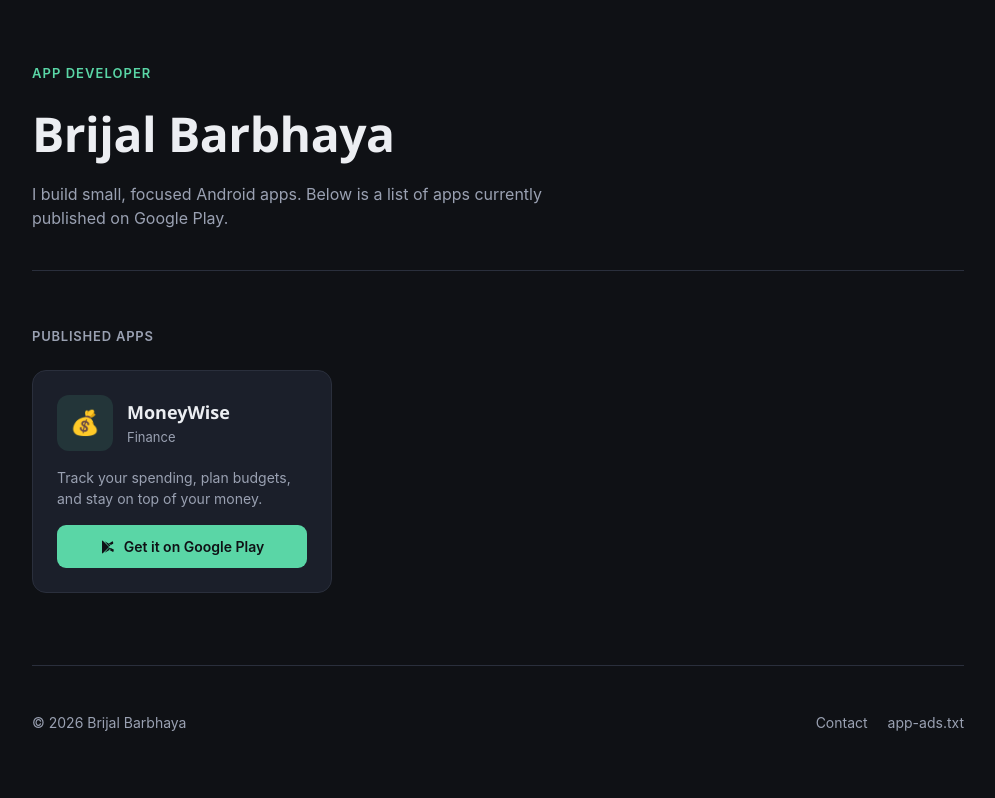
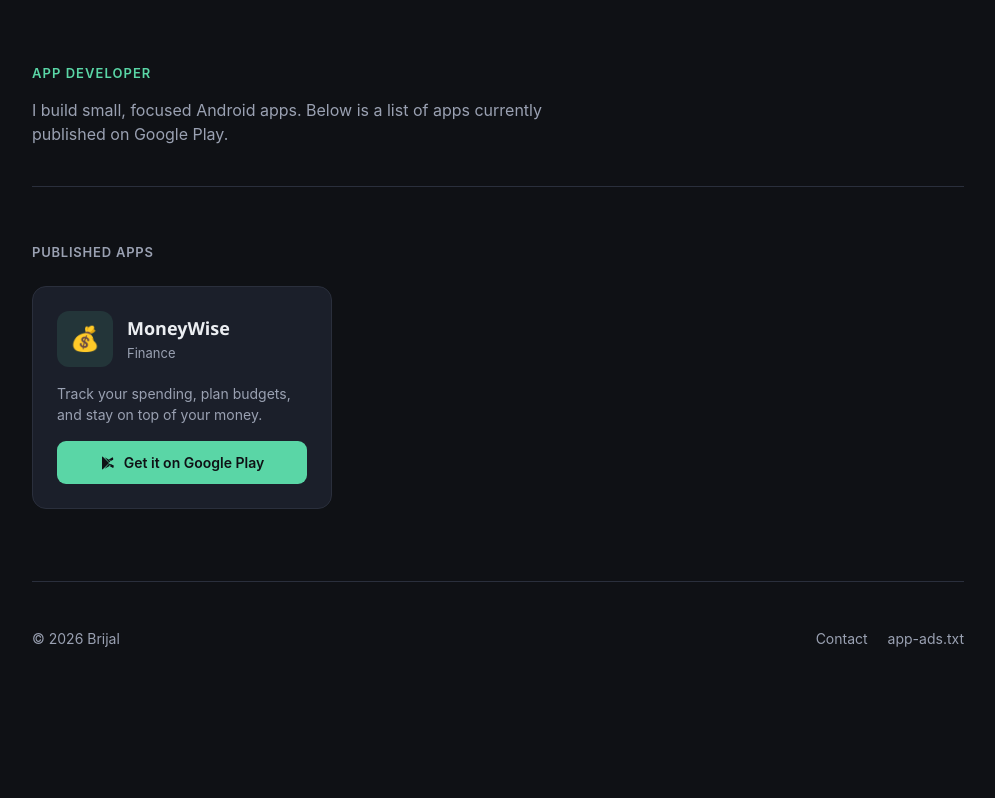
Before and after one commit to brijalbrb/brijalbrb.github.io, a plain HTML site: page index.html in a window 1280 px wide. Shown: the whole page, without its empty margins (142-1137 px from the left). Drawn offline with Linux system fonts and the light colour scheme.

Commit message:
Update index.html

```diff
--- a/index.html
+++ b/index.html
@@ -3,7 +3,7 @@
 <head>
 <meta charset="UTF-8">
 <meta name="viewport" content="width=device-width, initial-scale=1.0">
-<title>Brijal Barbhaya — App Developer</title>
+<title> App Developer</title>
 <style>
   :root{
     --bg: #0F1115;
@@ -204,7 +204,6 @@
 <div class="wrap">
   <header>
     <p class="eyebrow">App Developer</p>
-    <h1>Brijal Barbhaya</h1>
     <p>I build small, focused Android apps. Below is a list of apps currently published on Google Play.</p>
   </header>
 
@@ -214,9 +213,9 @@
   </section>
 
   <footer>
-    <p class="name">© <span id="year"></span> Brijal Barbhaya</p>
+    <p class="name">© <span id="year"></span> Brijal </p>
     <div class="links">
-      <a href="mailto:youremail@example.com">Contact</a>
+      <a href="mailto:briksinfo123@gmail.com">Contact</a>
       <a href="/app-ads.txt">app-ads.txt</a>
     </div>
   </footer>
```
